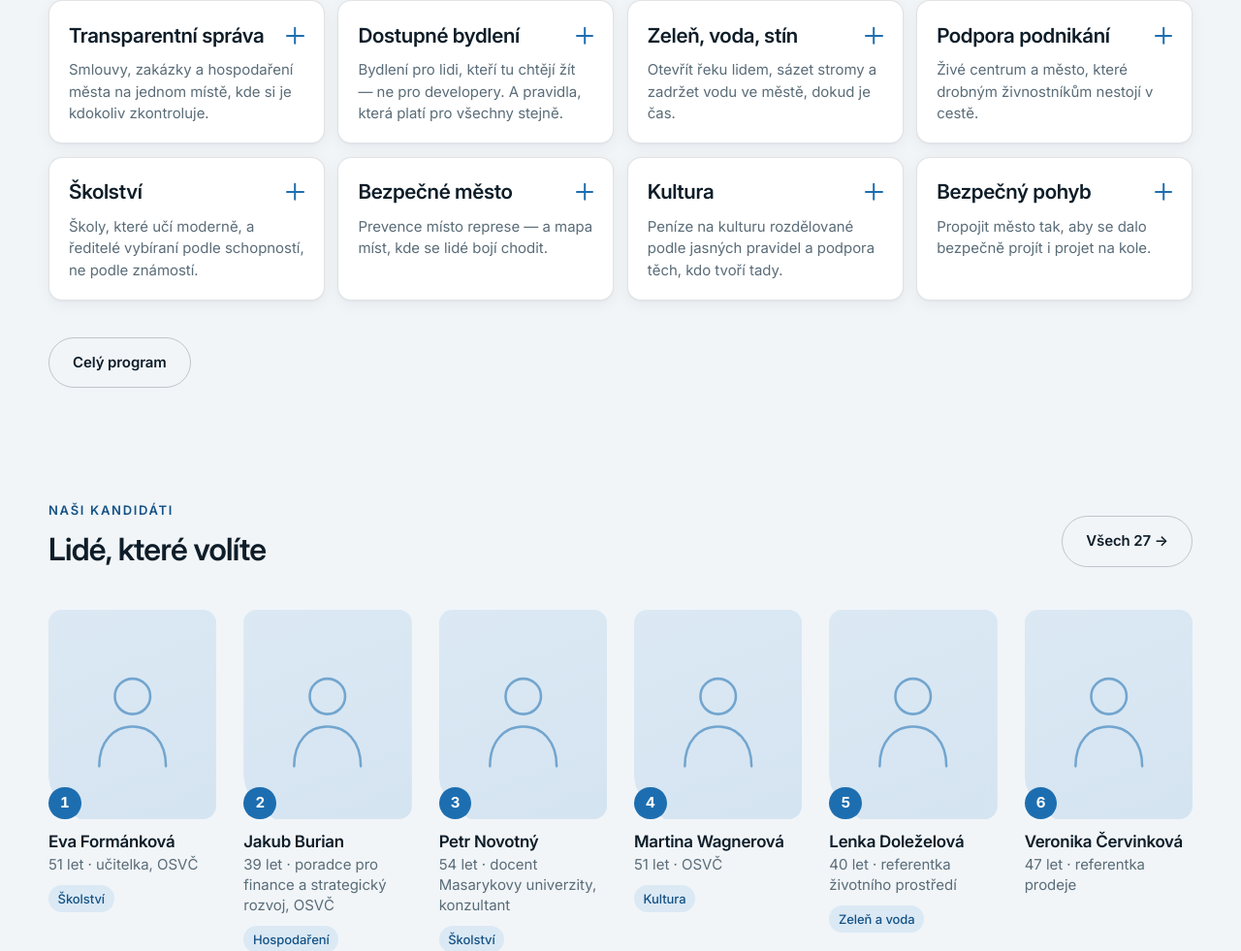
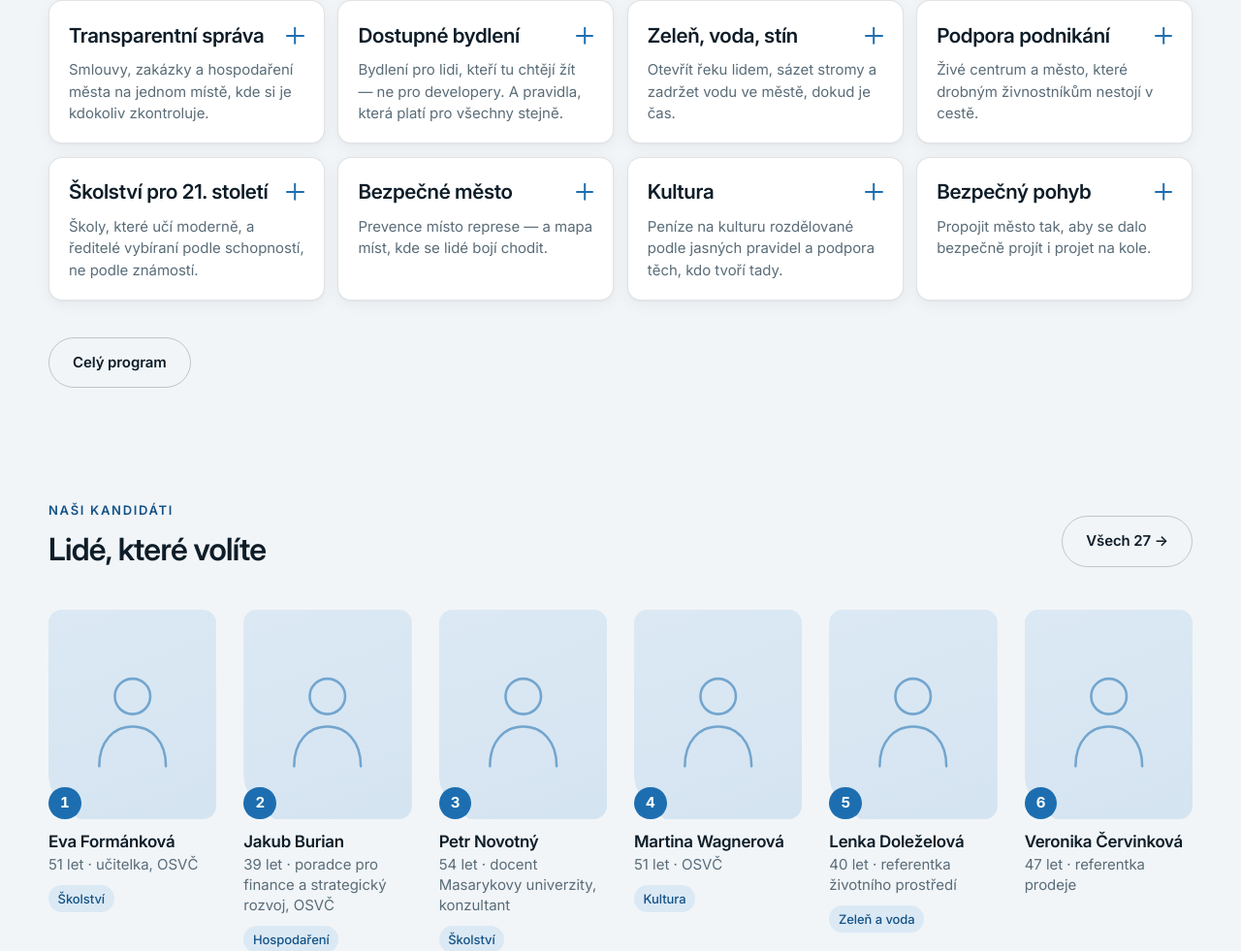
Before and after one commit to magrah2/TV-web, an Astro site: page / in a window 1280 px wide. Shown: the part 1282-2263 px from the top of the page at 97% size. Built offline with nearby package versions, Linux system fonts and the light colour scheme; Astro itself is replaced by a stand-in of ours.

Commit message:
Web: program: skolstvi

```diff
--- a/src/content/program/5-skolstvi.md
+++ b/src/content/program/5-skolstvi.md
@@ -1,6 +1,6 @@
 ---
 poradi: 5
-nazev: Školství
+nazev: Školství pro 21. století
 tema: Školství
 shrnuti: "Školy, které učí moderně, a ředitelé vybíraní podle schopností, ne podle známostí."
 ---
```
